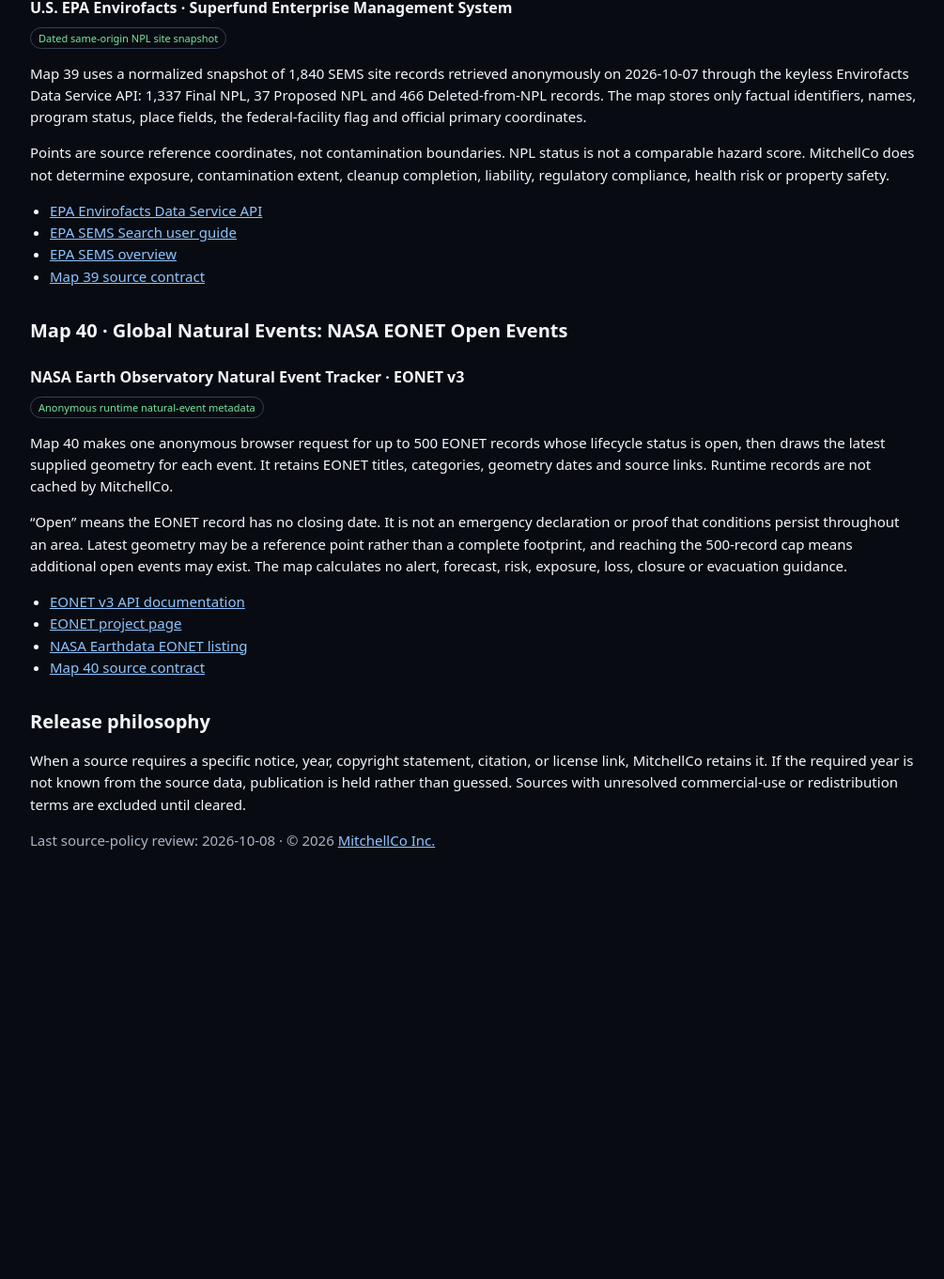
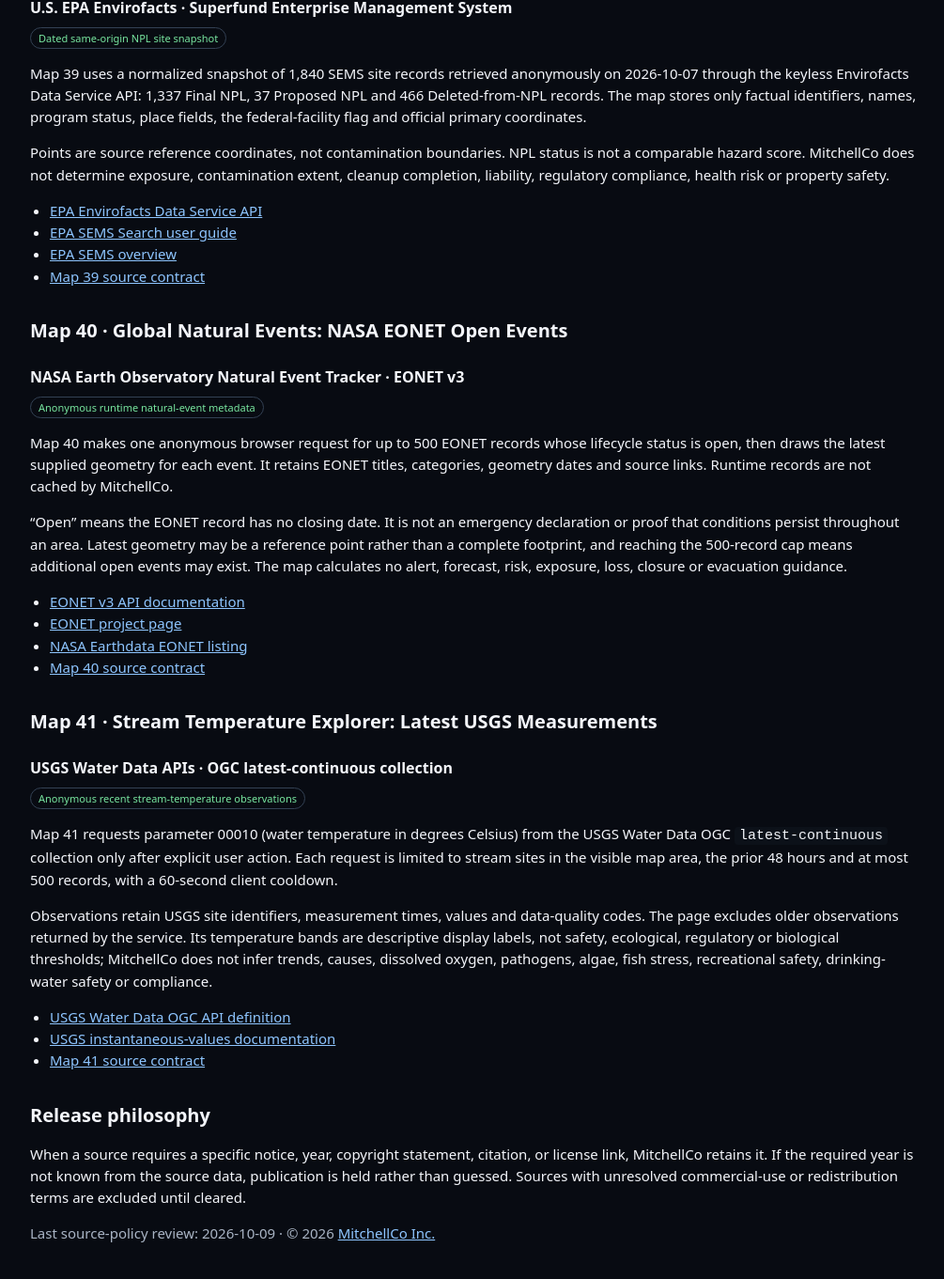
Before and after one commit to christophermitchell012/mitchellcoinc, a Jekyll site: the page maps/data-sources-licenses.html, which Jekyll copies as it is, in a window 1280 px wide and 1400 px high, scrolled down 7012 px. Shown: the top 1361 px of the window at 94% size, without its empty margins (136-1141 px from the left). Built offline with Jekyll 4.4.1, drawn with Linux system fonts in a browser that asks for light colours; before the commit the page ends 7993 px from its top, so only the background shows below that.

Commit message:
Publish Map 41 stream temperature explorer

```diff
--- a/_data/map_lastmod.json
+++ b/_data/map_lastmod.json
@@ -40,7 +40,8 @@
   "/maps/38-gale-storm-marine-alerts-coastal-operations-context.html": "2026-10-06T14:54:36Z",
   "/maps/39-superfund-national-priorities-list-sites-cleanup-status.html": "2026-10-07T14:26:11Z",
   "/maps/40-global-natural-events-nasa-eonet.html": "2026-10-08T14:16:58Z",
-  "/maps/data-sources-licenses.html": "2026-10-08T14:16:58Z",
+  "/maps/41-stream-temperature-latest-usgs-measurements.html": "2026-10-09T14:25:42Z",
+  "/maps/data-sources-licenses.html": "2026-10-09T14:25:42Z",
   "/maps/earthdata-eula-policy.html": "2026-09-30T18:48:18Z",
-  "/maps/index.html": "2026-10-08T14:16:58Z"
+  "/maps/index.html": "2026-10-09T14:25:42Z"
 }
--- a/maps/data-sources-licenses.html
+++ b/maps/data-sources-licenses.html
@@ -8,7 +8,7 @@
 See LICENSE and data-sources-licenses.html.
 -->
 <html lang="en"><head>
-<meta name="last-modified" content="2026-10-08T14:16:58Z"><meta charset="utf-8"><meta name="viewport" content="width=device-width,initial-scale=1">
+<meta name="last-modified" content="2026-10-09T14:25:42Z"><meta charset="utf-8"><meta name="viewport" content="width=device-width,initial-scale=1">
 <title>Data Sources and Licenses | MitchellCo Interactive Maps</title>
 <meta name="description" content="Data provenance, citations, licenses, EULA notes and attribution for MitchellCo interactive maps.">
 <meta name="robots" content="index,follow"><link rel="icon" href="assets/icons/2219cec3095bdb7c.svg"><link rel="canonical" href="https://mitchellcoinc.com/maps/data-sources-licenses.html">
@@ -141,7 +141,13 @@
 <p>“Open” means the EONET record has no closing date. It is not an emergency declaration or proof that conditions persist throughout an area. Latest geometry may be a reference point rather than a complete footprint, and reaching the 500-record cap means additional open events may exist. The map calculates no alert, forecast, risk, exposure, loss, closure or evacuation guidance.</p>
 <ul><li><a href="https://eonet.gsfc.nasa.gov/docs/v3" target="_blank" rel="noopener">EONET v3 API documentation</a></li><li><a href="https://eonet.gsfc.nasa.gov/" target="_blank" rel="noopener">EONET project page</a></li><li><a href="https://www.earthdata.nasa.gov/data/tools/eonet" target="_blank" rel="noopener">NASA Earthdata EONET listing</a></li><li><a href="data/map40-source-license.md">Map 40 source contract</a></li></ul>
 
+<h2 id="map41">Map 41 · Stream Temperature Explorer: Latest USGS Measurements</h2>
+<h3>USGS Water Data APIs · OGC latest-continuous collection</h3><span class="tag">Anonymous recent stream-temperature observations</span>
+<p>Map 41 requests parameter 00010 (water temperature in degrees Celsius) from the USGS Water Data OGC <code>latest-continuous</code> collection only after explicit user action. Each request is limited to stream sites in the visible map area, the prior 48 hours and at most 500 records, with a 60-second client cooldown.</p>
+<p>Observations retain USGS site identifiers, measurement times, values and data-quality codes. The page excludes older observations returned by the service. Its temperature bands are descriptive display labels, not safety, ecological, regulatory or biological thresholds; MitchellCo does not infer trends, causes, dissolved oxygen, pathogens, algae, fish stress, recreational safety, drinking-water safety or compliance.</p>
+<ul><li><a href="https://api.waterdata.usgs.gov/ogcapi/v1/openapi" target="_blank" rel="noopener">USGS Water Data OGC API definition</a></li><li><a href="https://api.waterdata.usgs.gov/docs/instantaneous-values/" target="_blank" rel="noopener">USGS instantaneous-values documentation</a></li><li><a href="data/map41-source-license.md">Map 41 source contract</a></li></ul>
+
 <h2>Release philosophy</h2>
 <p>When a source requires a specific notice, year, copyright statement, citation, or license link, MitchellCo retains it. If the required year is not known from the source data, publication is held rather than guessed. Sources with unresolved commercial-use or redistribution terms are excluded until cleared.</p>
-<p class="muted">Last source-policy review: 2026-10-08 · © 2026 <a href="https://mitchellcoinc.com/" target="_blank" rel="noopener">MitchellCo Inc.</a></p>
+<p class="muted">Last source-policy review: 2026-10-09 · © 2026 <a href="https://mitchellcoinc.com/" target="_blank" rel="noopener">MitchellCo Inc.</a></p>
 </main></body></html>
--- a/maps/sitemap.xml
+++ b/maps/sitemap.xml
@@ -1,6 +1,6 @@
 <?xml version="1.0" encoding="UTF-8"?>
 <urlset xmlns="http://www.sitemaps.org/schemas/sitemap/0.9">
-  <url><loc>https://mitchellcoinc.com/maps/</loc><lastmod>2026-10-08T14:16:58Z</lastmod></url>
+  <url><loc>https://mitchellcoinc.com/maps/</loc><lastmod>2026-10-09T14:25:42Z</lastmod></url>
   <url><loc>https://mitchellcoinc.com/maps/00-wildfire-watch.html</loc><lastmod>2026-09-30T18:48:18Z</lastmod></url>
   <url><loc>https://mitchellcoinc.com/maps/01-flash-flood-river-flood-risk.html</loc><lastmod>2026-09-30T18:48:18Z</lastmod></url>
   <url><loc>https://mitchellcoinc.com/maps/02-extreme-heat-health-risk.html</loc><lastmod>2026-09-30T18:48:18Z</lastmod></url>
@@ -42,6 +42,7 @@
   <url><loc>https://mitchellcoinc.com/maps/38-gale-storm-marine-alerts-coastal-operations-context.html</loc><lastmod>2026-10-06T14:54:36Z</lastmod></url>
   <url><loc>https://mitchellcoinc.com/maps/39-superfund-national-priorities-list-sites-cleanup-status.html</loc><lastmod>2026-10-07T14:26:11Z</lastmod></url>
   <url><loc>https://mitchellcoinc.com/maps/40-global-natural-events-nasa-eonet.html</loc><lastmod>2026-10-08T14:16:58Z</lastmod></url>
-  <url><loc>https://mitchellcoinc.com/maps/data-sources-licenses.html</loc><lastmod>2026-10-08T14:16:58Z</lastmod></url>
+  <url><loc>https://mitchellcoinc.com/maps/41-stream-temperature-latest-usgs-measurements.html</loc><lastmod>2026-10-09T14:25:42Z</lastmod></url>
+  <url><loc>https://mitchellcoinc.com/maps/data-sources-licenses.html</loc><lastmod>2026-10-09T14:25:42Z</lastmod></url>
   <url><loc>https://mitchellcoinc.com/maps/earthdata-eula-policy.html</loc><lastmod>2026-09-30T18:48:18Z</lastmod></url>
 </urlset>
```
Also changed, not shown: maps/41-stream-temperature-latest-usgs-measurements.html (added, +18 -0 lines), maps/README.md (+3 -1 lines), maps/data/map41-source-license.md (added, +36 -0 lines), maps/index.html (+3 -2 lines), maps/assets/icons/stream-temperature.svg (added).
